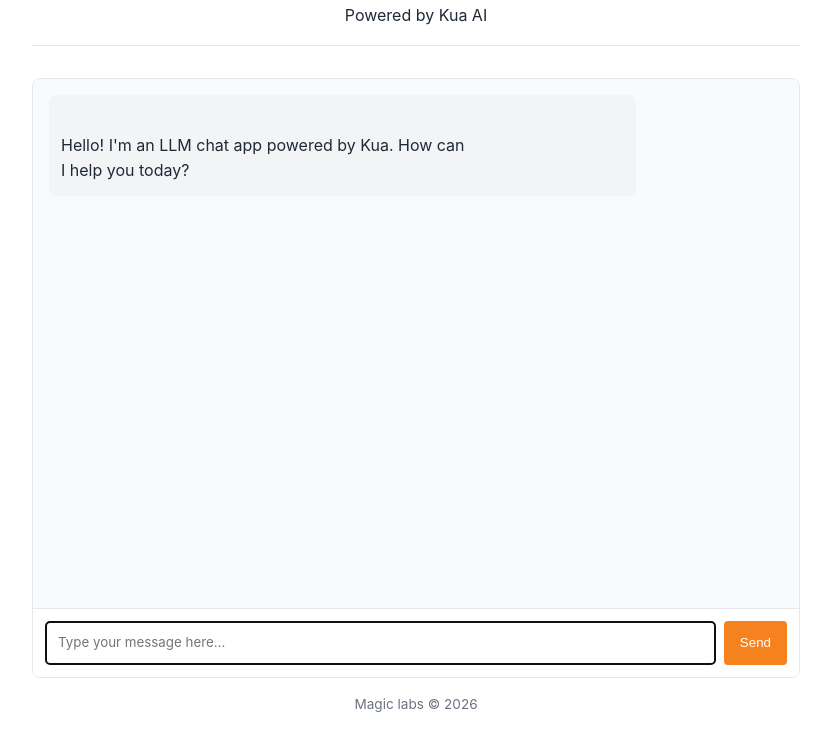
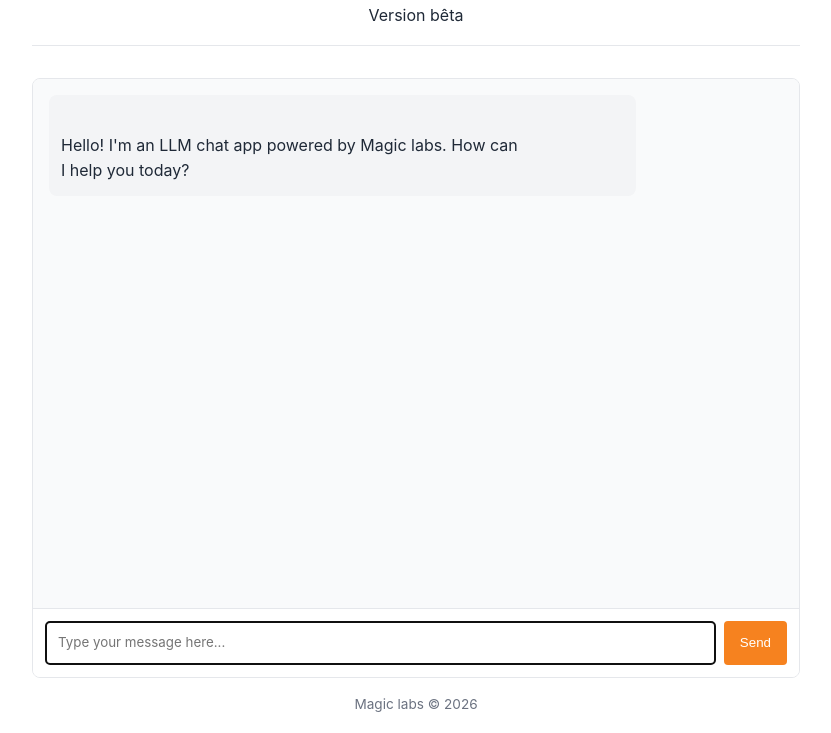
Before and after one commit to Lumi2225/magicia, a website: page public/index.html in a window 1280 px wide. Shown: the part 67-800 px from the top of the page, without its empty margins (224-1055 px from the left). Drawn offline with Linux system fonts and the light colour scheme.

Commit message:
Update index.html

```diff
--- a/public/index.html
+++ b/public/index.html
@@ -145,14 +145,14 @@
 	<body>
 		<header>
 			<h1>Magic-IA</h1>
-			<p>Powered by Kua AI</p>
+			<p>Version bêta</p>
 		</header>
 
 		<div class="chat-container">
 			<div id="chat-messages" class="chat-messages">
 				<div class="message assistant-message">
 					<p>
-						Hello! I'm an LLM chat app powered by Kua. How can
+						Hello! I'm an LLM chat app powered by Magic labs. How can
 						I help you today?
 					</p>
 				</div>
```
